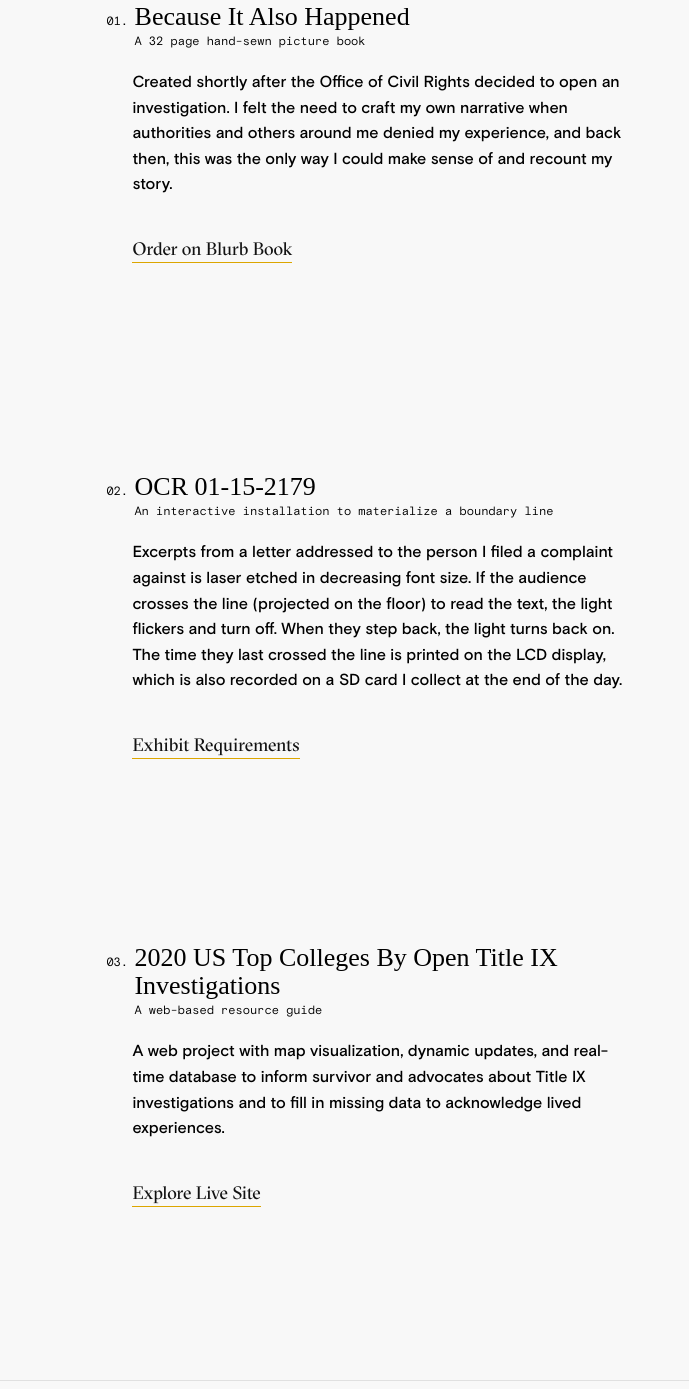
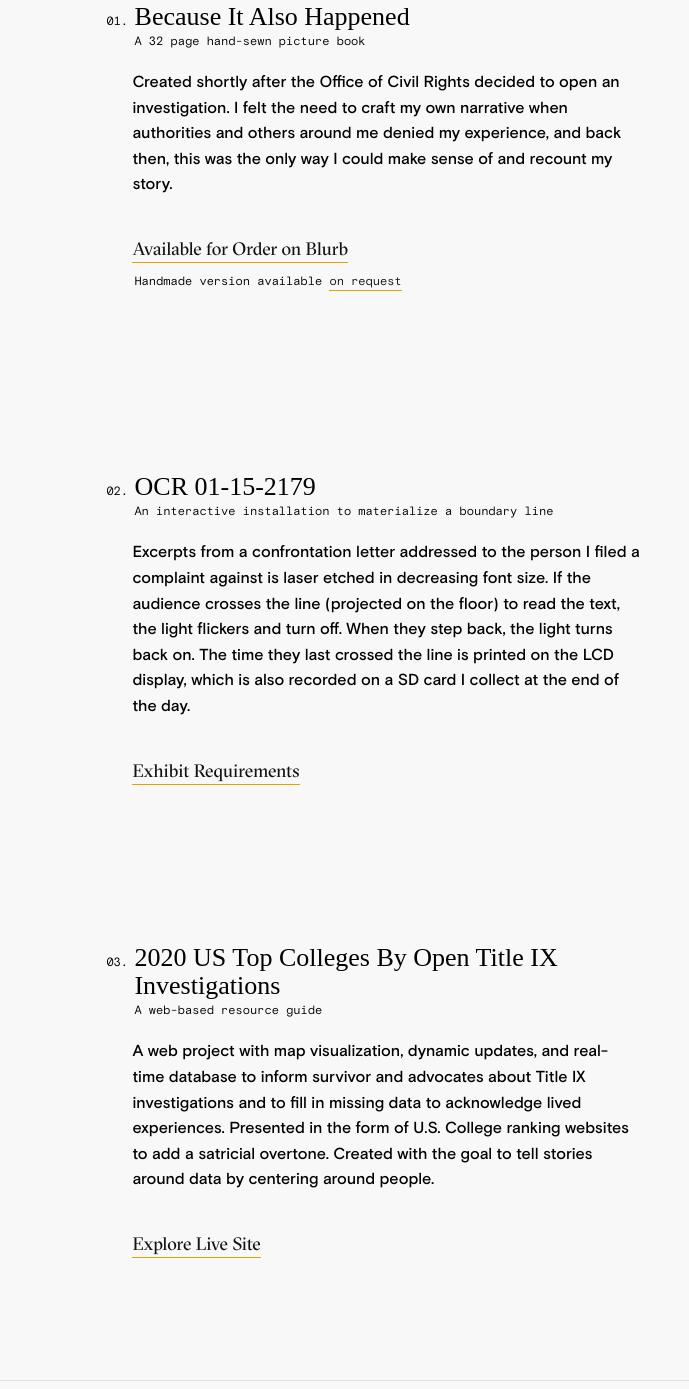
Before and after one commit to winnieyoe/beyond-case-closed, a plain HTML site: page index.html in a window 1280 px wide. Shown: the part 520-1909 px from the top of the page, 0-689 px from the left. Drawn offline with nearby package versions, Linux system fonts and the light colour scheme; grey boxes are pictures that could not be loaded; a web font is replaced by a local one.

Commit message:
text edit

```diff
--- a/index.html
+++ b/index.html
@@ -53,7 +53,8 @@
             </div>
 
           <p class="content">Created shortly after the Office of Civil Rights decided to open an investigation. I felt the need to craft my own narrative when authorities and others around me denied my experience, and back then, this was the only way I could make sense of and recount my story.</p>
-          <p class="cta"><a href="">Order on Blurb Book</a></p>
+          <p class="cta"><a href="https://www.blurb.com/b/10108992-because-it-also-happened" target="_blank">Available for Order on Blurb</a></p>
+          <p class="small-text2">Handmade version available <a href="mailto:wwy203@nyu.edu?subject=BIAH Picture Book">on request</a><p>
         </div>
 
         <div class="slides" id="slideshow1">
@@ -99,7 +100,7 @@
               </div>
             </div>
 
-          <p class="content">Excerpts from a letter addressed to the person I filed a complaint against is laser etched in decreasing font size.
+          <p class="content">Excerpts from a confrontation letter addressed to the person I filed a complaint against is laser etched in decreasing font size.
             If the audience crosses the line (projected on the floor) to read the text, the light flickers and turn off. When they step back, the light turns back on.
             The time they last crossed the line is printed on the LCD display, which is also recorded on a SD card I collect at the end of the day.</p>
           <p class="cta"><a href="">Exhibit Requirements</a></p>
@@ -116,7 +117,7 @@
           </div>
 
           <div class="image fade">
-            <div style="left: 0; width: 100%; height: 0; position: relative; padding-bottom: 68%;"><iframe src="https://player.vimeo.com/video/386519962" style="border: 0; top: 0; left: 0; width: 100%; height: 100%; position: absolute;" allowfullscreen scrolling="no" allow="encrypted-media"></iframe></div>
+            <div style="left: 0; width: 100%; height: 0; position: relative; padding-bottom: 68%;"><iframe src="https://player.vimeo.com/video/335786858" style="border: 0; top: 0; left: 0; width: 100%; height: 100%; position: absolute;" allowfullscreen scrolling="no" allow="encrypted-media"></iframe></div>
           </div>
 
 
@@ -138,7 +139,7 @@
           <div class="slides-mobile">
             <div style="left: 0; width: 100%; height: 0; position: relative; padding-bottom: 68%;"><iframe src="https://player.vimeo.com/video/412822442" style="border: 0; top: 0; left: 0; width: 100%; height: 100%; position: absolute;" allowfullscreen scrolling="no" allow="encrypted-media"></iframe></div>
           </div>
-          <p class="content">A web project with map visualization, dynamic updates, and real-time database to inform survivor and advocates about Title IX investigations and to fill in missing data to acknowledge lived experiences.</p>
+          <p class="content">A web project with map visualization, dynamic updates, and real-time database to inform survivor and advocates about Title IX investigations and to fill in missing data to acknowledge lived experiences. Presented in the form of U.S. College ranking websites to add a satricial overtone. Created with the goal to tell stories around data by centering around people.</p>
 
           <p class="cta"><a href="https://winnieyoe.github.io/titleIX/index.html" target="_blank">Explore Live Site</a></p>
         </div>
--- a/style.css
+++ b/style.css
@@ -4,7 +4,6 @@
   font-weight: normal;
   src: url('assets/fonts/GT-Sectra-Fine-Regular.ttf');
 }
-
 
 @font-face {
   font-family: 'GT-Sectra-Medium';
@@ -246,6 +245,12 @@ img {
   text-indent: 1.125rem;
 }
 
+.small-text2 {
+  font-family: 'Basis-Grosteque-Mono';
+  font-size: 0.75rem;
+  margin-left: 1.25rem;
+}
+
 .project-small-text {
   font-family: 'Basis-Grosteque-Mono';
   font-size: 0.75rem;
@@ -339,6 +344,10 @@ footer {
     margin-right: auto;
   }
 
+  .small-text2 {
+    margin-left: -0.75rem;
+  }
+
   .content {
     font-size: 0.875rem;
   }
```
